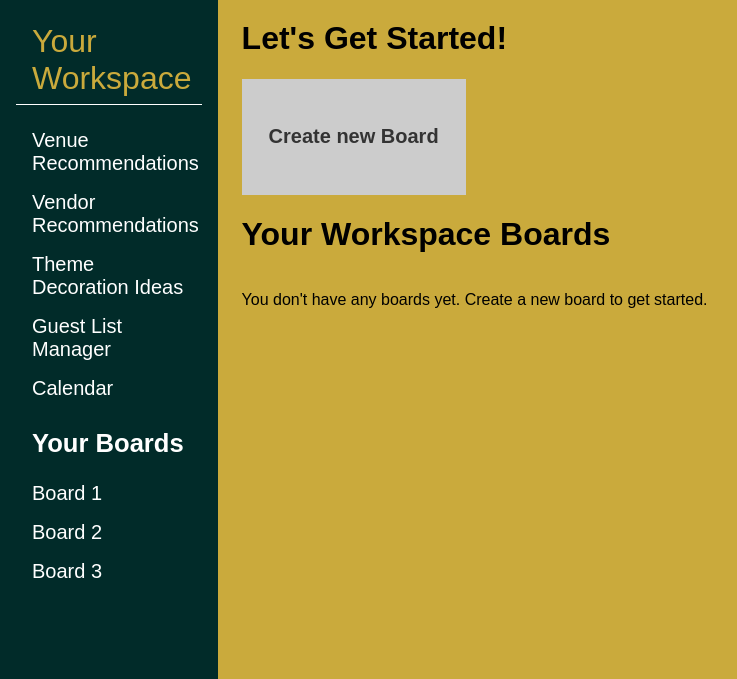
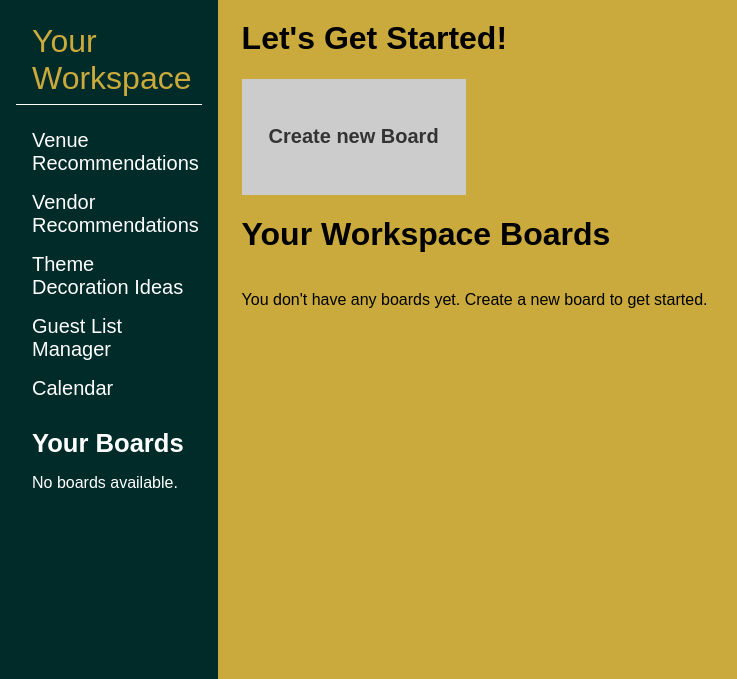
Before and after one commit to aadya28/Ascend-Task-Manager, a Flask app: page / in a window 1280 px wide. Shown: the part 121-800 px from the top of the page, without its empty margins (0-737 px from the left). Run offline with Flask 3, Linux system fonts and the light colour scheme; data that the repository does not hold is empty.

Commit message:
Implemented sidebar board list display and navigation functionality.

```diff
--- a/app.py
+++ b/app.py
@@ -1,7 +1,6 @@
 from flask import Flask, render_template
 from flask_sqlalchemy import SQLAlchemy
 from flask import Flask, render_template, request, redirect, url_for
-from flask import jsonify
 
 app = Flask(__name__, template_folder='templates')
 
@@ -52,10 +51,10 @@ def workspace():
 @app.route('/board/<int:board_id>')
 def board(board_id):
     board = Board.query.get(board_id)
+    boards = Board.query.all()
     if board:
-        return render_template('board.html', board=board)
+        return render_template('board.html', board=board, boards=boards)
     else:
-        # Handle the case where the board doesn't exist (optional)
         return "Board not found", 404
 
 if __name__ == "__main__":
--- a/templates/template.html
+++ b/templates/template.html
@@ -57,9 +57,17 @@
 
                 <div class="sidebar-boards">
                     <h2>Your Boards</h2>
-                    <div class="link"><a href="#">Board 1</a></div>
-                    <div class="link"><a href="#">Board 2</a></div>
-                    <div class="link"><a href="#">Board 3</a></div>
+                    {% block sidebar_boards %}
+                        {% if boards %}
+                            {% for board in boards %}
+                            <div class="link">
+                                <a href="{{ url_for('board', board_id=board.id) }}">{{ board.name }}</a>
+                            </div>
+                            {% endfor %}
+                        {% else %}
+                            <p>No boards available.</p>
+                        {% endif %}
+                    {% endblock %}
                 </div>
             </div>
             {% endblock %}
```
